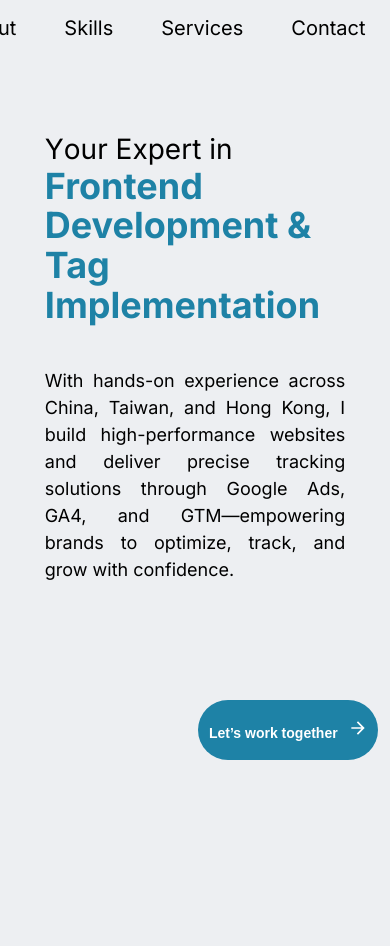
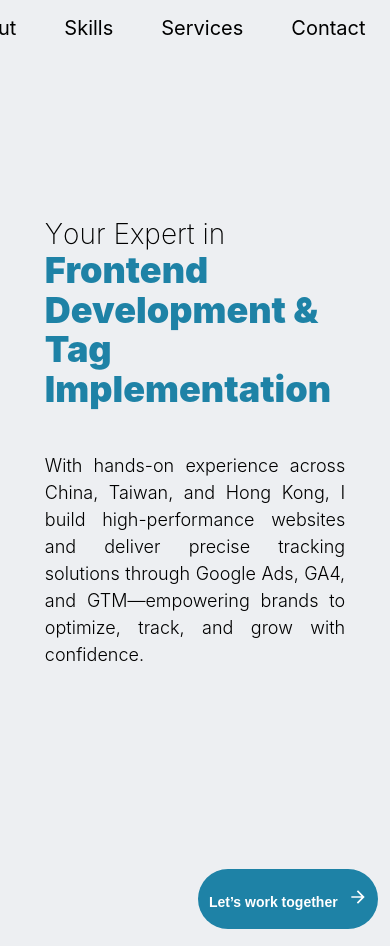
Before and after one commit to Vincci-ZeeChing/vinccichyezeeching, a React (Create React App) app: page /about in a window 390 px wide. Before the commit the page ends 844 px from the top, so only its background shows below. Built offline with nearby package versions, Linux system fonts and the light colour scheme.

Commit message:
:art: Adjust responsive

```diff
--- a/src/index.css
+++ b/src/index.css
@@ -1,4 +1,4 @@
-@import url('https://fonts.googleapis.com/css2?family=Inter:wght@400;500;700&display=swap');
+/*@import url('https://fonts.googleapis.com/css2?family=Inter:wght@400;500;700&display=swap');*/
 
 body {
   overflow-x: hidden;
--- a/src/pages/About/About.css
+++ b/src/pages/About/About.css
@@ -2,7 +2,7 @@
     text-align: left;
     max-width: 900px;
     padding: 0 5vw;
-    margin: 10vh 3vh;
+    margin: 20vh 3vh;
 }
 
 .expert,
--- a/src/pages/Homepage/Homepage.css
+++ b/src/pages/Homepage/Homepage.css
@@ -29,6 +29,7 @@
 .vincci {
     font-weight: 800;
     font-size: clamp(36px, 8vw, 80px);
+    color: #1E82A6;
 }
 
 .frontend {
```
